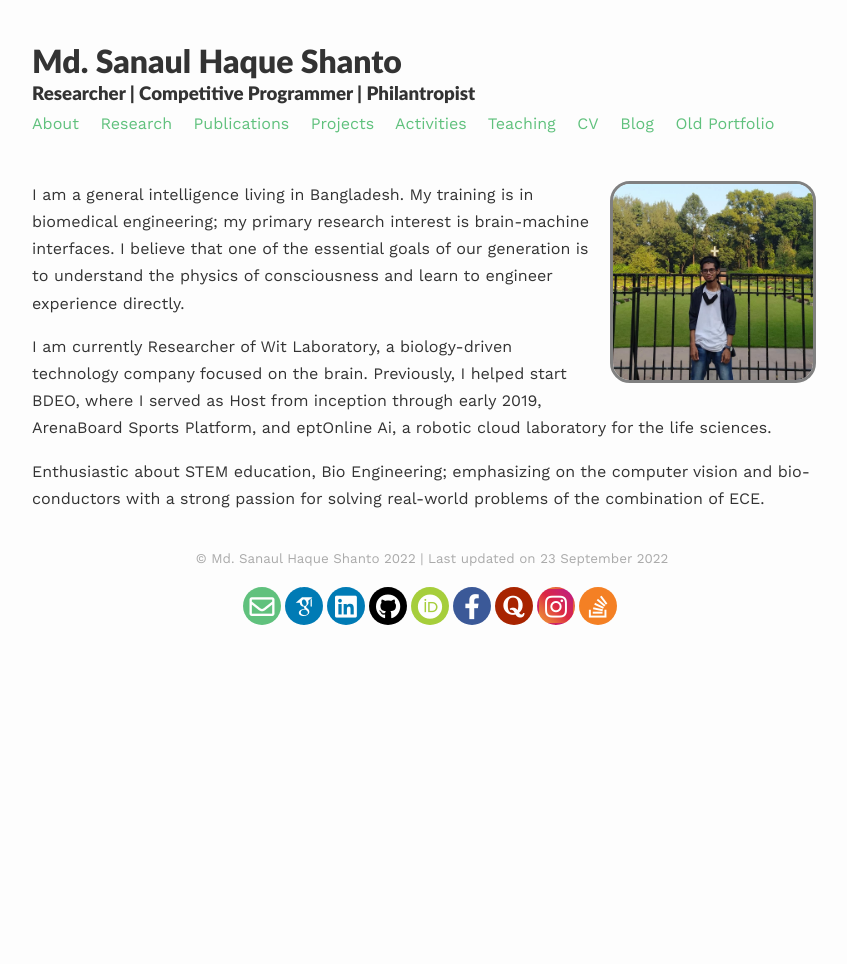
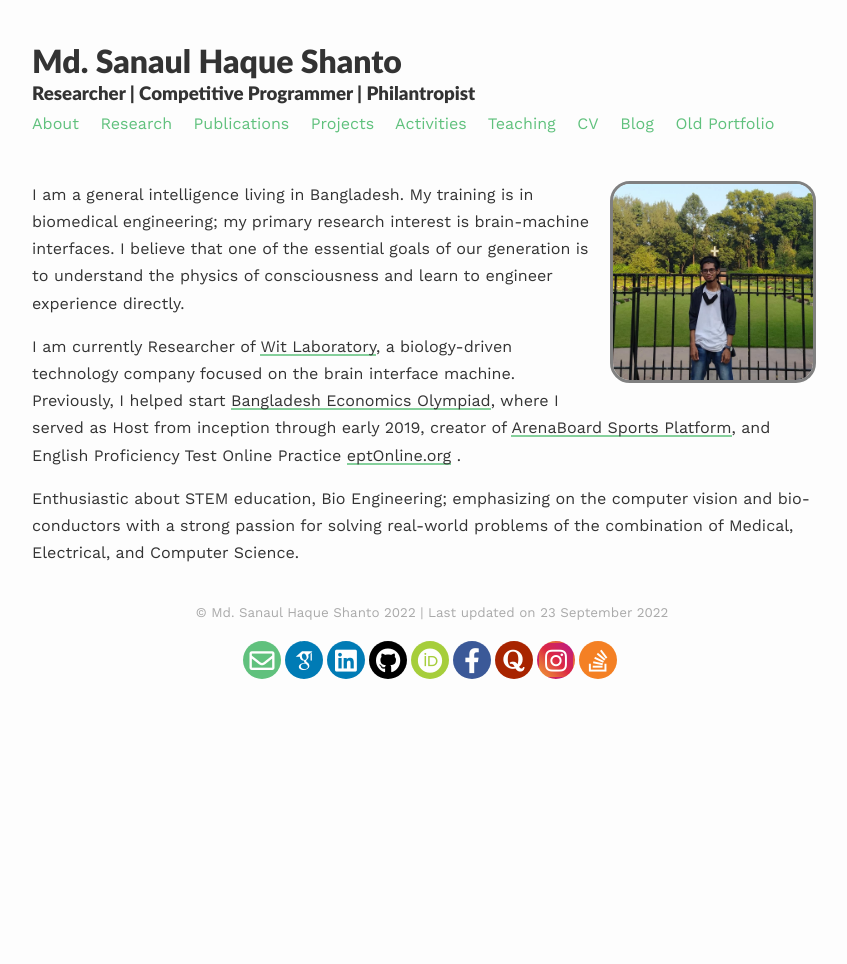
Before and after one commit to Md-Sanaul-Haque-Shanto/md-sanaul-haque-shanto.github.io, a Jekyll site: the page built from index.md, in a window 1280 px wide. Shown: the whole page, without its empty margins (208-1055 px from the left). Built offline with Jekyll 4.4.1, drawn with Linux system fonts in a browser that asks for light colours; nearby versions of some CDN libraries; some web fonts are replaced.

Commit message:
Update index.md

```diff
--- a/index.md
+++ b/index.md
@@ -9,6 +9,6 @@ published: true
 
 I am a general intelligence living in Bangladesh. My training is in biomedical engineering; my primary research interest is brain-machine interfaces. I believe that one of the essential goals of our generation is to understand the physics of consciousness and learn to engineer experience directly.
 
-I am currently Researcher of Wit Laboratory, a biology-driven technology company focused on the brain. Previously, I helped start BDEO, where I served as Host from inception through early 2019, ArenaBoard Sports Platform, and eptOnline Ai, a robotic cloud laboratory for the life sciences.
+I am currently Researcher of [Wit Laboratory](https://witlab.org), a biology-driven technology company focused on the brain interface machine. Previously, I helped start [Bangladesh Economics Olympiad](https://facebook.com/bdeo.official), where I served as Host from inception through early 2019, creator of [ArenaBoard Sports Platform](https://github.com/Md-Sanaul-Haque-Shanto/ArenaBoard-Alpha), and English Proficiency Test Online Practice [eptOnline.org](https://eptonline.org) .
 
-Enthusiastic about STEM education, Bio Engineering; emphasizing on the computer vision and bio-conductors with a strong passion for solving real-world problems of the combination of ECE.
+Enthusiastic about STEM education, Bio Engineering; emphasizing on the computer vision and bio-conductors with a strong passion for solving real-world problems of the combination of Medical, Electrical, and Computer Science.
```
